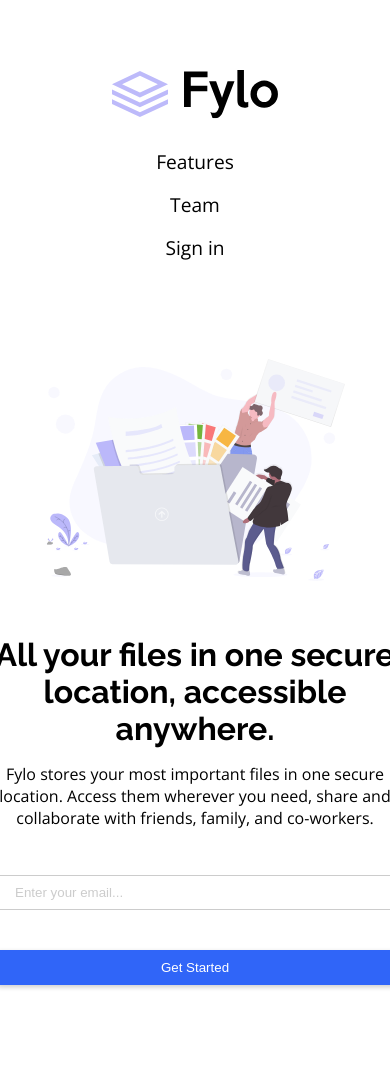
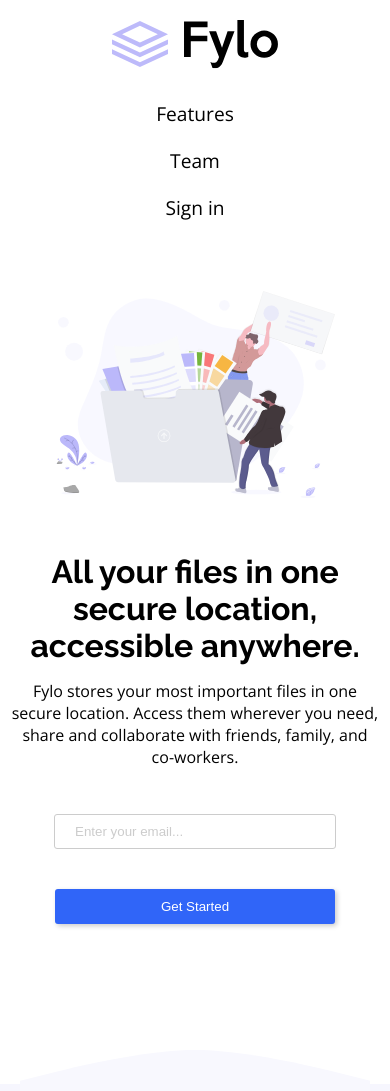
Before and after one commit to star82620/RWD-Lv2, a plain HTML site: page index.html in a window 390 px wide. Shown: the top 1091 px of the page. Drawn offline with nearby package versions, Linux system fonts and the light colour scheme.

Commit message:
update/ RWD 576px

```diff
--- a/style.css
+++ b/style.css
@@ -111,7 +111,7 @@ h2 {
 
 .email_form input[type="email"]:focus,
 .edm_form input[type="email"]:focus {
-    box-shadow: 0 0 2px red;
+    box-shadow: 0 0 3px red;
 }
 
 .email_form input[type="button"]:hover,
@@ -151,7 +151,7 @@ h2 {
     content: "";
     background: url(./images/bg-curve-desktop.svg) no-repeat center center / contain ;
     height: 200px;
-    width: 100vw;
+    width: calc(100vw - 200px);
     position: absolute;
     top: -110px;
 }
@@ -340,6 +340,10 @@ h2 {
         padding-bottom: 80px;
     }
 
+    .container::before {
+        width: calc(100vw - 40px);
+    }
+
     .banner_text,
     .container_text {
         text-align: center;
@@ -371,7 +375,7 @@ h2 {
 
     input[type="button"] {
         width: 400px;
-
+        margin: 0 auto;
     }
 
     .container::before {
@@ -441,13 +445,18 @@ h2 {
 }
 
 @media (max-width: 576px) {
+    .padding-x-100 {
+        padding: 10px;
+    }
+
     .warp {
-        min-width: 320px;
         margin: 0 auto;
     }
 
     .header {
         flex-direction: column;
+        margin-top: 20px;
+        padding: 0;
     }
 
     .header_list ul {
@@ -455,30 +464,50 @@ h2 {
         align-items: center;
         margin-top: 16px;
         font-size: 1.2em;
+        width: calc(100vw - 20px);
     }
 
-    .header_list ul a {
-        padding: 8px;
-        display: inline-block;
+    .header_list ul li {
+        display: block;
+        width: 100%;
+    }
+
+    .header_list a {
+        display: block;
+        text-align: center;
+        padding: 10px;
+    }
+
+    .container {
+        padding-bottom: 50px;
     }
 
     .banner_img img,
     .container_img img {
-        width: 300px;
+        max-width: 280px;
     }
 
     .banner input[type="email"],
     .edm input[type="email"] {
-        min-width: 280px;
+        max-width: 260px;
     }
 
     .banner input[type="button"],
     .edm input[type="button"] {
-        min-width: 300px;
+        max-width: 280px;
     }
 
     .quote {
-        min-width: 240px;
+        width: auto;
+        min-width: 200px;
+    }
+
+    .edm {
+        padding: 80px 10px;
+    }
+
+    .footer {
+        text-align: center;
     }
 
 }
```
